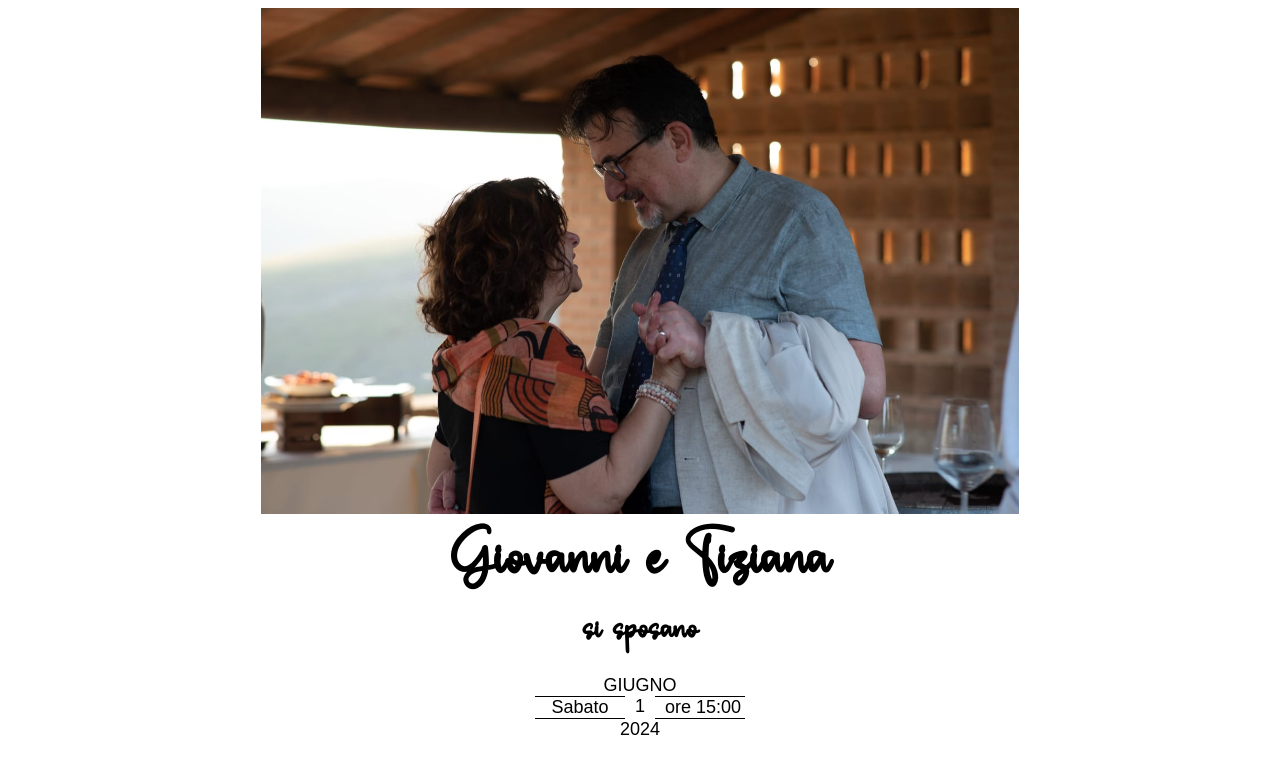
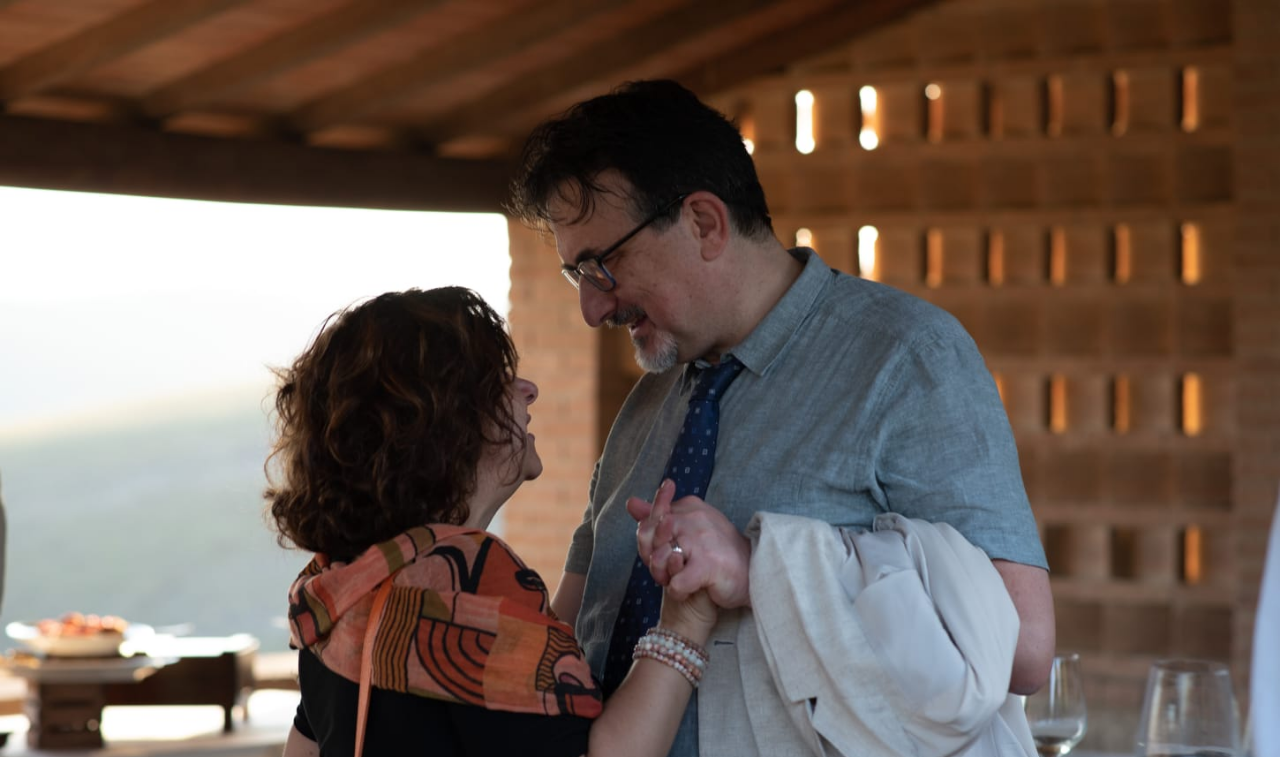
Before and after one commit to gbasolu/giovannietiziana, a plain HTML site: page index.html in a window 1280 px wide. Shown: the top 757 px of the page. Drawn offline with Linux system fonts and the light colour scheme.

Commit message:
usign table

```diff
--- a/index.html
+++ b/index.html
@@ -1,4 +1,5 @@
-<html>
+<!DOCTYPE PUBLIC “-//W3C//DTD XHTML 1.0 Transitional//EN” “https://www.w3.org/TR/xhtml1/DTD/xhtml1-transitional.dtd”>
+<html xmlns="http://www.w3.org/1999/xhtml">
     <head>
         <meta charset="UTF-8">
         <meta name="viewport"
@@ -8,10 +9,16 @@
 
         </style>
     </head>
-<body>
-    <!-- <div style="border: #000 1px solid; width: 60%; display: block; height: 51%; margin: 0 auto 0 auto; overflow-y: visible; position:relative; height: 403px"> -->
+<body style="margin:0;padding:0;">
+    <table role="presentation" style="width:100%;border-collapse:collapse;border:0;border-spacing:0;background:#ffffff;">
+        <tr>
+            <td align="center" style="padding:0;"><img src="https://gbasolu.github.io/giovannietiziana/img/email.jpeg" style="width: 100%"/></td>
+        </tr>
+    </table>
+
+
     <div>
-        <img src="./img/email.jpeg" style="width: 60%"/>
+        <img src="./img/email.jpeg" style="width: 100%"/>
     </div>
     <div style="width: 60%; margin: 0 auto 0 auto" >
     <h1>Giovanni e Tiziana</h1>
```
